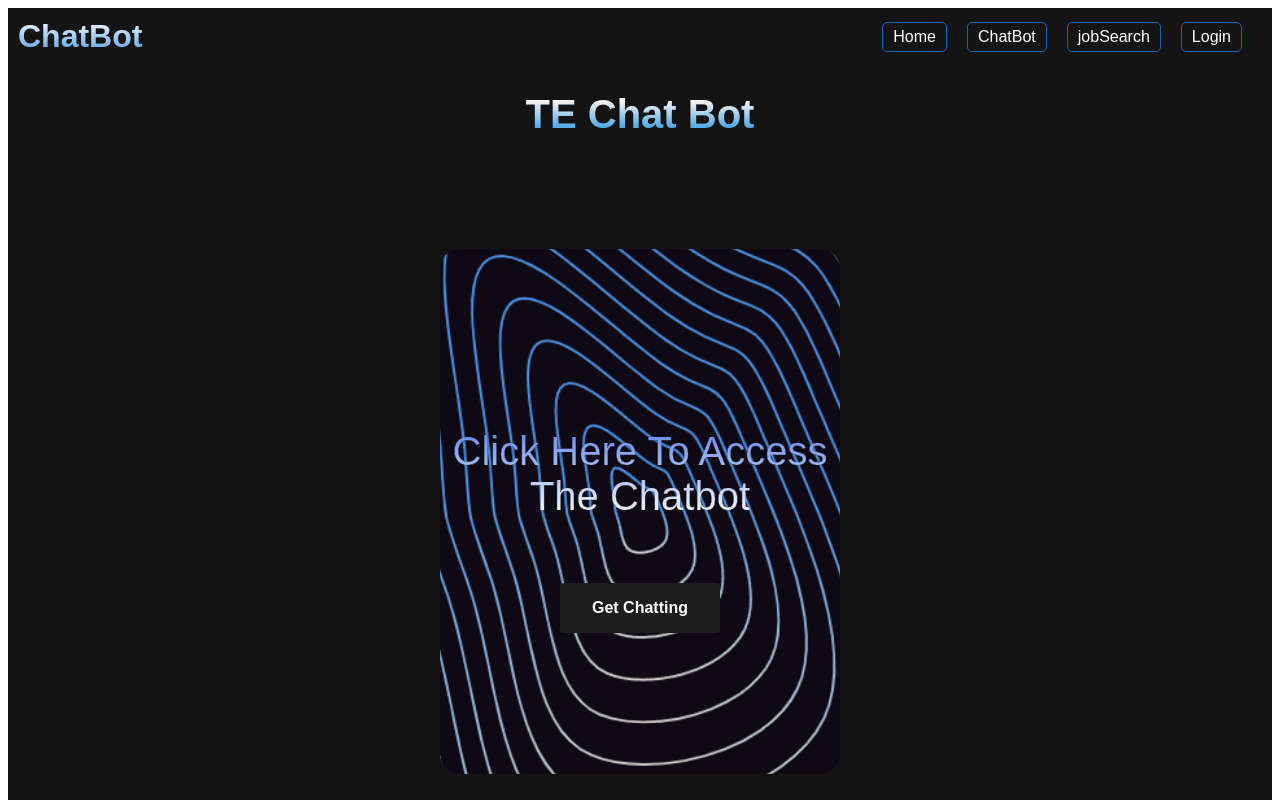
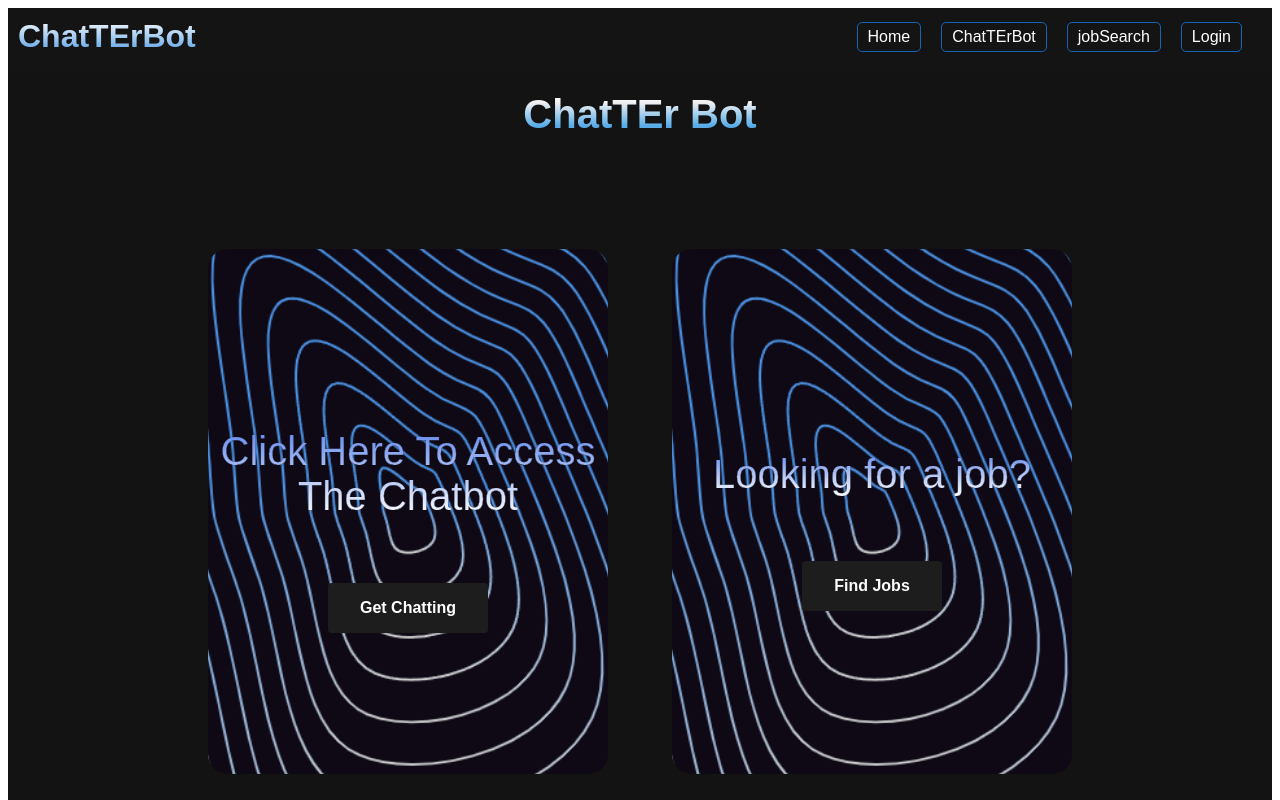
Before and after one commit to taypeoples/ChatTErbot, a Vue app in the folder vue/: page / in a window 1280 px wide. Shown: the top 800 px of the page. Built offline with nearby package versions, Linux system fonts and the light colour scheme.

Commit message:
home styling

```diff
--- a/vue/src/components/TheHeader.vue
+++ b/vue/src/components/TheHeader.vue
@@ -1,10 +1,10 @@
 <template>
   <nav>
     <div class="nav-container">
-      <h1>ChatBot</h1>
+      <h1>ChatTErBot</h1>
       <div class="router-links">
         <router-link v-bind:to="{ name: 'home' }">Home</router-link>
-        <router-link v-bind:to="{ name: 'chatBot' }">ChatBot</router-link>
+        <router-link v-bind:to="{ name: 'chatBot' }">ChatTErBot</router-link>
         <router-link v-bind:to="{ name: 'jobSearch' }">jobSearch</router-link>
         <router-link v-bind:to="{ name: 'login' }" v-if="$store.state.token == ''">Login</router-link>
         <router-link v-bind:to="{ name: 'logout' }" v-if="$store.state.token != ''">Logout</router-link>
--- a/vue/src/views/Home.vue
+++ b/vue/src/views/Home.vue
@@ -1,13 +1,18 @@
 <template>
-  <div class="home">
-    <h1>TE Chat Bot</h1>
-    <div class="floating-card">
-      <p>Click Here To Access The Chatbot</p>
-      <a href="/chatbot">Get Chatting</a>
+  <div class="home jobSearch">
+    <h1>ChatTEr Bot</h1>
+    <div class="cards-container">
+      <div class="floating-card">
+        <p>Click Here To Access The Chatbot</p>
+        <a href="/chatbot">Get Chatting</a>
+      </div>
+      <div class="floating-card">
+        <p>Looking for a job?</p>
+        <a href="/jobSearch">Find Jobs</a>
+      </div>
     </div>
   </div>
 </template>
-
 <script>
 export default {
   name: "home"
@@ -15,12 +20,10 @@ export default {
 </script>
 
 <style scoped>
-
 body {
   font-family: fantasy;
   margin: 0;
 }
-
 
 .home {
   font-family: Arial, "Helvetica Neue", Helvetica, sans-serif;
@@ -28,7 +31,7 @@ body {
   display: flex;
   flex-direction: column;
   align-items: center;
-  height: 100vh;
+  height: 150vh;
 }
 
 .home h1 {
@@ -42,6 +45,13 @@ body {
   -webkit-text-fill-color: transparent;
   -moz-text-fill-color: transparent;
 }
+
+.cards-container {
+  display: flex;
+  flex-wrap: wrap;
+  justify-content: center;
+}
+
 .floating-card:hover {
   transform: scale(1.05);
 }
@@ -51,7 +61,7 @@ body {
   flex-direction: column;
   align-items: center;
   justify-content: center;
-  margin-top: 2rem;
+  margin: 2rem;
   height: 525px;
   width: 400px;
   border-radius: 20px;
@@ -64,7 +74,6 @@ body {
   background-size: 250%;
   transition: transform 0.2s ease-in-out;
   text-align: center;
-
 }
 
 .floating-card p {
```
